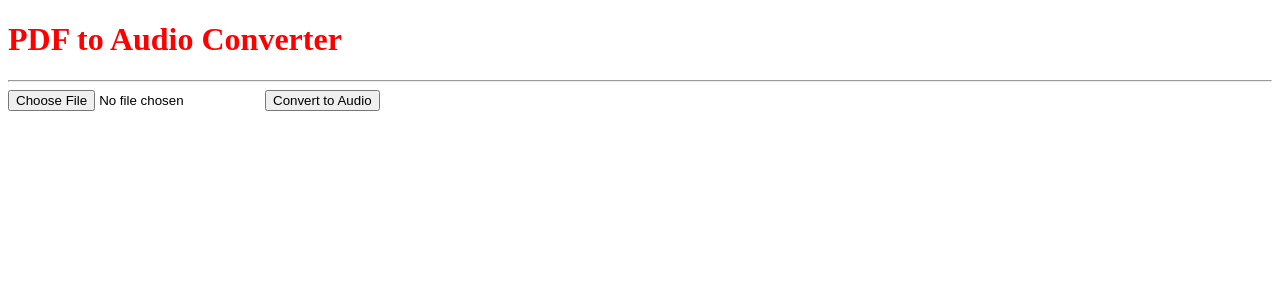
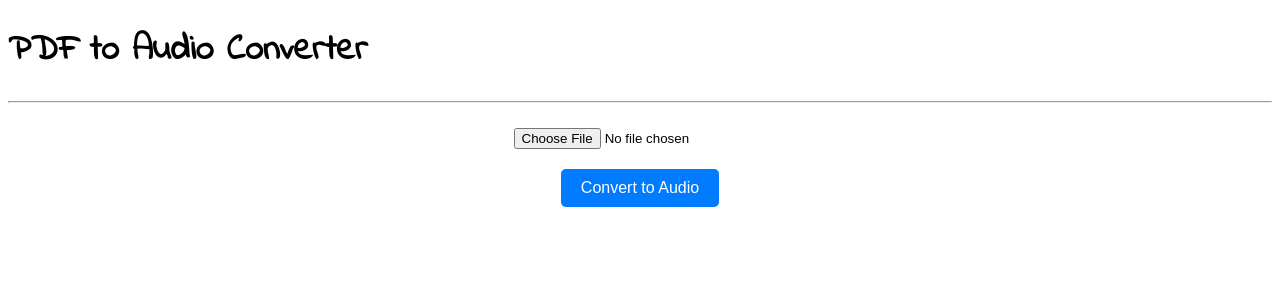
Before and after one commit to Nikki7150/pdf-to-audio, a Flask app: page / in a window 1280 px wide. Shown: the top 300 px of the page. Run offline with Flask 3, Linux system fonts and the light colour scheme.

Commit message:
final commit

```diff
--- a/main.py
+++ b/main.py
@@ -51,6 +51,5 @@ def pdf_to_audio():
         mimetype='audio/mpeg'
     )
 
-if __name__ == '__main__':
-    # Run the Flask app
-    app.run(debug=True)
+if __name__ == "__main__":
+    app.run()
--- /dev/null
+++ b/requirements.txt
@@ -0,0 +1,4 @@
+flask
+PyPDF2
+gtts
+gunicorn
--- a/static/app.js
+++ b/static/app.js
@@ -37,6 +37,9 @@ filePicker.addEventListener("change", (event) => {
 convertForm.addEventListener("submit", async (event) => {
     event.preventDefault();
 
+    // show loading message
+    fileDetails.textContent = "Converting PDF to audio, please wait...";
+
     // hide audio till ready
     audioPlayer.style.display = "none";
     audioPlayer.removeAttribute("src");
@@ -44,25 +47,20 @@ convertForm.addEventListener("submit", async (event) => {
     const formData = new FormData(convertForm);
 
     try {
-        const response = await fetch(convertForm.action, {
+        const response = await fetch("/pdf-to-audio", {
             method: "POST",
             body: formData,
         });
-
-        if (!response.ok) {
-            throw new Error("Conversion failed");
-        }
-
         // get mp3 as blob
         const audioBlob = await response.blob();
 
-        // covert blob into temporary url
-        const audioUrl = URL.createObjectURL(audioBlob);
-
         // set audio player source to the temporary url
-        audioPlayer.src = audioUrl;
+        audioPlayer.src = URL.createObjectURL(audioBlob);
         audioPlayer.style.display = "block";
         audioPlayer.load();
+
+        // update file details with success message
+        fileDetails.textContent = "Conversion successful! You can play the audio now.";
     } catch (error) {
         fileDetails.textContent = "There was a problem converting the PDF.";
         console.error("Error:", error);
--- a/static/style.css
+++ b/static/style.css
@@ -1,10 +1,47 @@
 embed {
     max-width: 100%;
-    width: 700px;
+    width: 2000px;
     height: 1000px;
     display: none;
 }
 
+a {
+    text-decoration: none;
+}
+
 h1 {
-    color: red;
+    color: rgb(0, 0, 0);
+    font-family: 'Indie Flower', cursive;
+    font-size: 36px;
+    cursor: pointer;
+
 }
+
+button {
+    margin-top: 20px;
+    padding: 10px 20px;
+    font-size: 16px;
+    cursor: pointer;
+    background-color: #007BFF;
+    color: white;
+    border: none;
+    border-radius: 5px;
+}
+
+button:hover {
+    box-shadow: black 0px 0px 5px;
+}
+
+#convert-form {
+    display: flex;
+    flex-direction: column;
+    align-items: center;
+    margin-top: 25px;
+}
+
+#file-details {
+    margin-top: 15px;
+    font-size: 18px;
+    color: #333;
+    margin-left: 35%;
+}
--- a/templates/index.html
+++ b/templates/index.html
@@ -2,11 +2,16 @@
 <html>
     <head>
         <meta charset="utf-8" />
-        <title>Hello, Flask</title>
+        <title>PDF to Audio</title>
         <link rel="stylesheet" href="{{ url_for('static', filename='style.css') }}" />
+        <link rel="icon" href="{{ url_for('static', filename='images.png') }}" type="image/x-icon" />
+        <!--fonts-->
+        <link rel="preconnect" href="https://fonts.googleapis.com" />
+        <link rel="preconnect" href="https://fonts.gstatic.com" crossorigin />
+        <link href="https://fonts.googleapis.com/css2?family=Indie+Flower&display=swap" rel="stylesheet" />
     </head>
     <body>
-        <h1>PDF to Audio Converter</h1>
+        <a href="/"><h1>PDF to Audio Converter</h1></a>
         <hr />
 
         <form id="convert-form" action="/pdf-to-audio" enctype="multipart/form-data">
@@ -19,7 +24,7 @@
 
         <div id="file-details"></div>
         <!-- Preview the selected file (PDFs and images) -->
-        <embed id="image-preview" type="application/pdf" width="700" height="1000" style="display:none;" />
+        <embed id="image-preview" type="application/pdf" style="display:none;" />
 
         <script src="{{ url_for('static', filename='app.js') }}"></script>
     </body>
```
Also changed, not shown: static/images.png (added), 2 other files.
